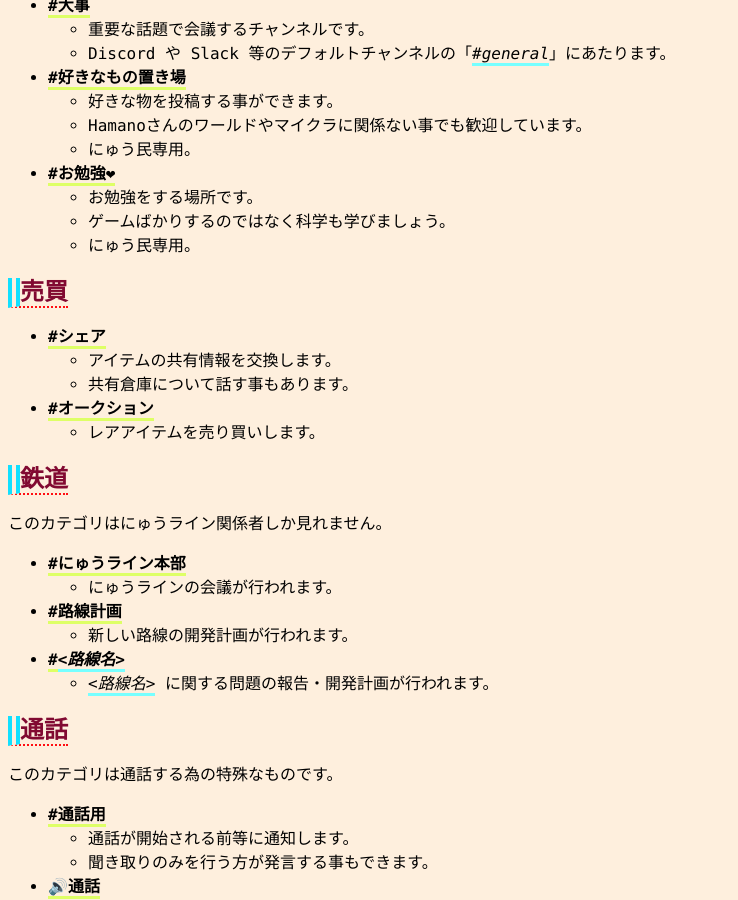
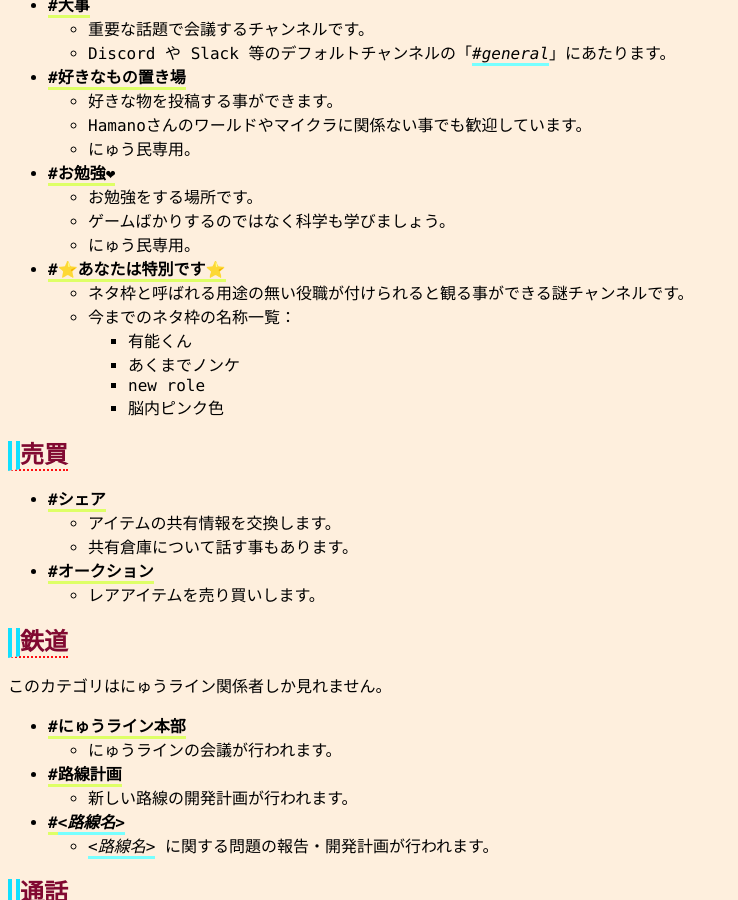
Before and after one commit to Gomadare0/nyuworld, a Jekyll site: the page built from discord.md, in a window 1280 px wide and 900 px high, scrolled down 1151 px. Shown: the whole window, without its empty margins (0-738 px from the left). Built offline with Jekyll 4.4.1, drawn with Linux system fonts in a browser that asks for light colours; some web fonts are replaced; our own code applies the rules of GitHub Pages for plain Markdown files.

Commit message:
チャンネル一覧更新

```diff
--- a/discord.md
+++ b/discord.md
@@ -51,6 +51,13 @@ authors:
 	* お勉強をする場所です。
 	* ゲームばかりするのではなく科学も学びましょう。
 	* にゅう民専用。
+* **#⭐あなたは特別です⭐**
+	* ネタ枠と呼ばれる用途の無い役職が付けられると観る事ができる謎チャンネルです。
+	* 今までのネタ枠の名称一覧：
+		* 有能くん
+		* あくまでノンケ
+		* new role
+		* 脳内ピンク色
 
 ## 売買
 * **#シェア**
```
